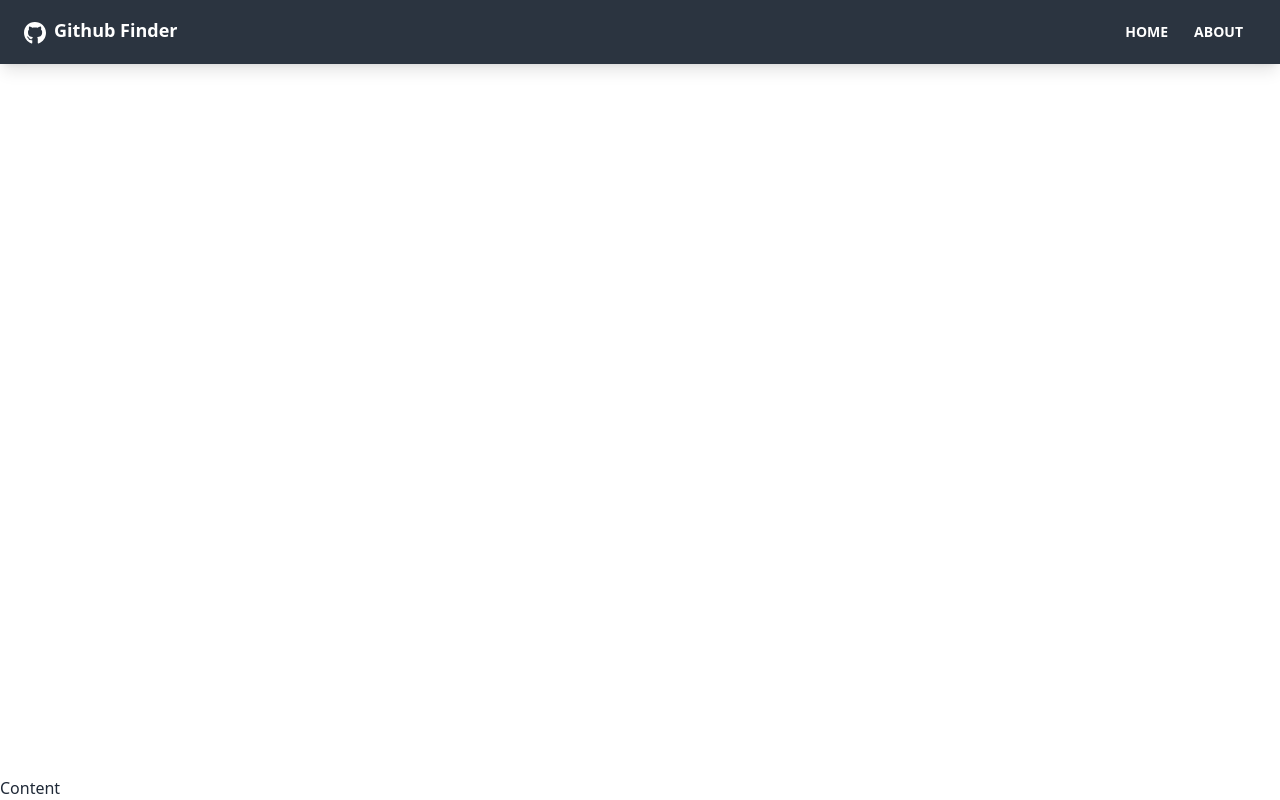
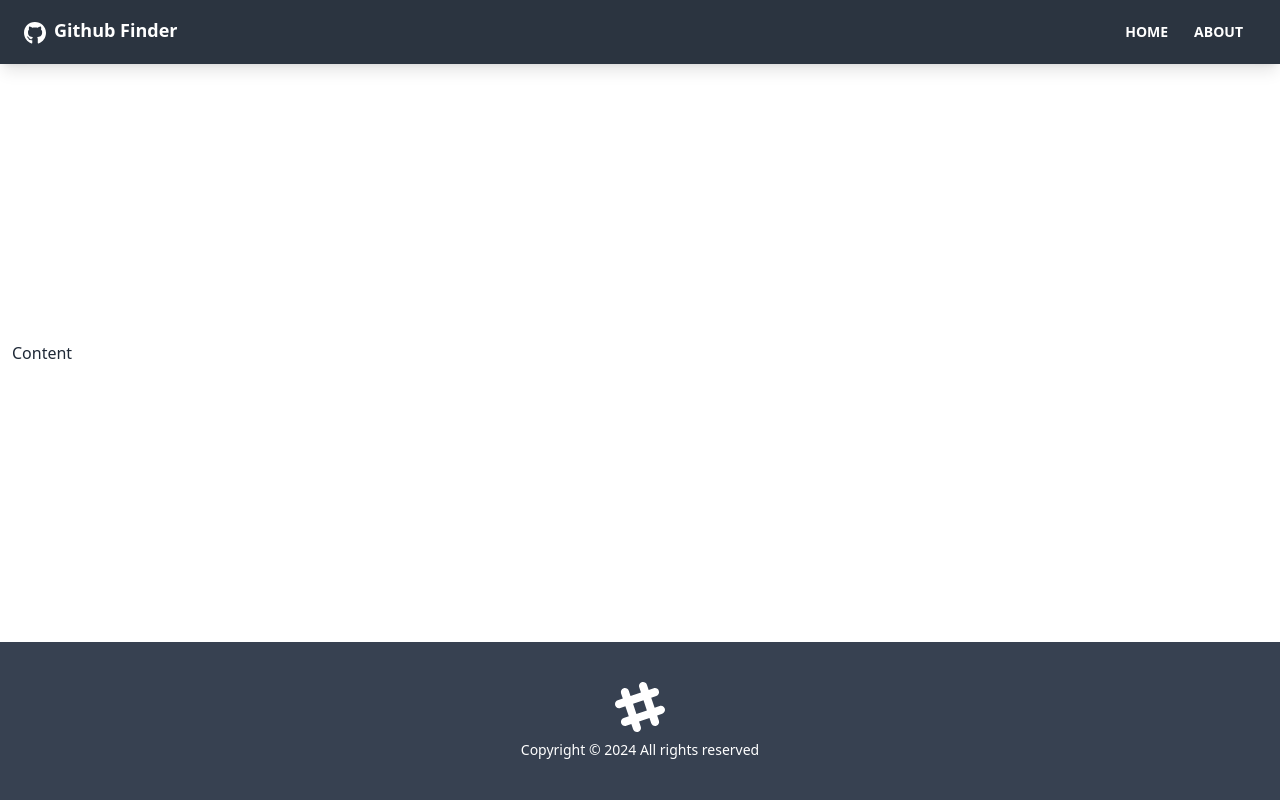
Before and after one commit to Mr-Olivier/github-finder, a React (Create React App) app: page / in a window 1280 px wide. Built offline with nearby package versions, Linux system fonts and the light colour scheme.

Commit message:
feat: Footer component

```diff
--- a/src/App.js
+++ b/src/App.js
@@ -1,5 +1,6 @@
 import { BrowserRouter as Router } from "react-router-dom";
 import Navbar from "./components/layout/Navbar";
+import Footer from "./components/layout/Footer";
 
 function App() {
   return (
@@ -7,7 +8,9 @@
       <div className="flex flex-col justify-between h-screen">
         <Navbar />
 
-        <main>Content</main>
+        <main className="container mx-auto px-3 pb-12">Content</main>
+
+        <Footer />
       </div>
     </Router>
   );
--- /dev/null
+++ b/src/components/layout/Footer.jsx
@@ -0,0 +1,26 @@
+function Footer() {
+  const footerYear = new Date().getFullYear();
+
+  return (
+    <footer className="footer p-10 bg-gray-700 text-primary-content footer-center ">
+      <div>
+        <svg
+          width="50"
+          height="50"
+          viewBox="0 0 24 24"
+          xmlns="http://www.w3.org/2000/svg"
+          fillRule="evenodd"
+          clipRule="evenodd"
+          className="inline-block fill-current text-white"
+        >
+          <path d="M22.672 15.226l-2.432.811.841 2.515c.33 1.019-.209 2.127-1.23 2.456-1.15.325-2.148-.321-2.463-1.226l-.84-2.518-5.013 1.677.84 2.517c.391 1.203-.434 2.542-1.831 2.542-.88 0-1.601-.564-1.86-1.314l-.842-2.516-2.431.809c-1.135.328-2.145-.317-2.463-1.229-.329-1.018.211-2.127 1.231-2.456l2.432-.809-1.621-4.823-2.432.808c-1.355.384-2.558-.59-2.558-1.839 0-.817.509-1.582 1.327-1.846l2.433-.809-.842-2.515c-.33-1.02.211-2.129 1.232-2.458 1.02-.329 2.13.209 2.461 1.229l.842 2.515 5.011-1.677-.839-2.517c-.403-1.238.484-2.553 1.843-2.553.819 0 1.585.509 1.85 1.326l.841 2.517 2.431-.81c1.02-.33 2.131.211 2.461 1.229.332 1.018-.21 2.126-1.23 2.456l-2.433.809 1.622 4.823 2.433-.809c1.242-.401 2.557.484 2.557 1.838 0 .819-.51 1.583-1.328 1.847m-8.992-6.428l-5.01 1.675 1.619 4.828 5.011-1.674-1.62-4.829z"></path>
+        </svg>
+        <p className="text-white">
+          Copyright &copy; {footerYear} All rights reserved
+        </p>
+      </div>
+    </footer>
+  );
+}
+
+export default Footer;
```
